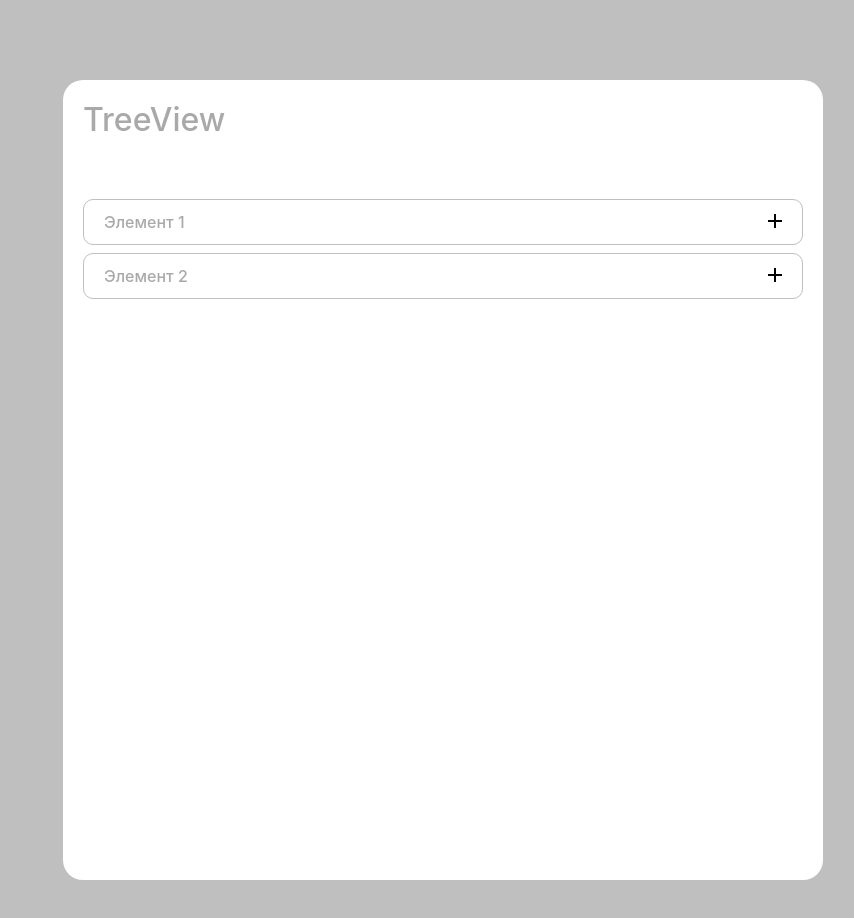
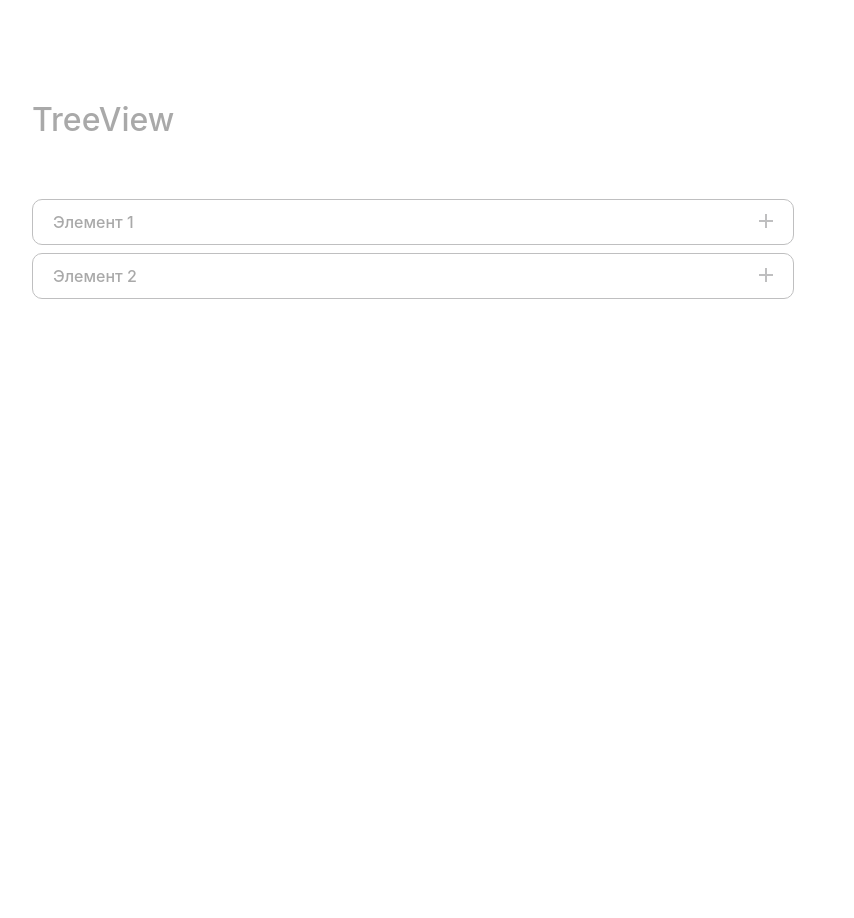
Before and after one commit to ellameon/treeview, a React (Create React App) app: page / in a window 1280 px wide. Shown: the top 918 px of the page, without its empty margins (197-1051 px from the left). Built offline with nearby package versions, Linux system fonts and the light colour scheme.

Commit message:
view fixes, animation

```diff
--- a/src/view/components/TreeViewElement/TreeViewElement.tsx
+++ b/src/view/components/TreeViewElement/TreeViewElement.tsx
@@ -1,25 +1,18 @@
 import React from "react";
-import {ReactComponent as Plus } from "../../../assets/icons/plus.svg";
+import { EntityStoreElement } from "../../../types";
+import { ReactComponent as Plus } from "../../../assets/icons/plus.svg";
+import { useToggleElementIsOpen } from "../../../service";
 import styles from "./index.module.css";
-import { useToggleElementIsOpen } from "../../../service";
-
-type EntityStoreElement = {
-  id: number;
-  name: string;
-  isOpen: boolean;
-  children?: EntityStoreElement[];
-};
 
 type Props = {
   element: EntityStoreElement;
 };
 
-export const TreeViewElement = ({ element }: Props) => {
-  const { toggleElementIsOpen } = useToggleElementIsOpen();
+export const TreeViewElement = ({element}: Props) => {
+  const {toggleElementIsOpen} = useToggleElementIsOpen();
 
   const onClickPlus = (id: number) => {
     toggleElementIsOpen(id);
-    console.log(id);
   };
 
   return (
@@ -28,18 +21,23 @@ export const TreeViewElement = ({ element }: Props) => {
         <div className={styles.elementName}>{element.name}</div>
         <div
           onClick={() => onClickPlus(element.id)}
-          className={`${styles.plus} ${element.isOpen ? styles.rotated : ''}`}
+          className={`${styles.plus} ${element.isOpen ? styles.rotated : ""}`}
         >
-          <Plus />
+          <Plus/>
         </div>
       </div>
-      {element.isOpen && element.children && (
-        <div className={styles.list}>
-          {element.children.map(child => (
-            <TreeViewElement key={child.id} element={child} />
-          ))}
-        </div>
-      )}
+      <div className={`${element.isOpen ? styles.listOpen : styles.list}`}>
+        {element.children && element.children.length
+          ?
+          element.children.map(child => (
+            <TreeViewElement key={child.id} element={child}/>
+          ))
+          :
+          <div className={styles.noData}>
+            Нет вложенных элементов
+          </div>
+        }
+      </div>
     </div>
   );
 };
--- a/src/view/components/TreeViewElement/index.module.css
+++ b/src/view/components/TreeViewElement/index.module.css
@@ -1,5 +1,5 @@
 .root {
-width: 720px;
+    min-width: 720px;
 }
 
 .content {
@@ -10,13 +10,27 @@ width: 720px;
     height: 24px;
     border-radius: 10px;
     border: #BFBFC0 1px solid;
+    width: 720px;
+}
+
+.content:hover {
+    box-shadow: 0 0 30px 0 rgba(34, 36, 40, 0.10);
 }
 
 .list {
     padding: 8px 0 0 20px;
     display: flex;
     flex-flow: column;
-    gap: 8px;
+    overflow: hidden;
+    animation: aniUp 1s forwards;
+}
+
+.listOpen {
+    padding: 8px 0 0 20px;
+    display: flex;
+    flex-flow: column;
+    overflow: hidden;
+    animation: ani 2s forwards;
 }
 
 .elementName {
@@ -30,6 +44,28 @@ width: 720px;
     transition: transform 0.3s ease;
 }
 
+svg {
+    fill: #BFBFC0;
+}
+
 .rotated {
     transform: rotate(45deg);
 }
+
+@keyframes ani {
+    0% {max-height: 0;}
+    100% {max-height: 100vw;}
+}
+
+@keyframes aniUp {
+    0% {max-height: 50vw;}
+    100% {max-height: 0;}
+}
+
+.noData {
+    display: flex;
+    justify-content: center;
+    color: darkgray;
+    width: 720px;
+    margin-bottom: 8px;
+}
--- a/src/view/pages/TreeView/TreeView.tsx
+++ b/src/view/pages/TreeView/TreeView.tsx
@@ -14,7 +14,7 @@ export const TreeView = () => {
         {entities && (
           <div className={styles.list}>
             {entities.map(element => (
-              <TreeViewElement element={element} key={element.id} />
+              <TreeViewElement element={element} key={element.id}/>
             ))}
           </div>
         )}
--- a/src/view/pages/TreeView/index.module.css
+++ b/src/view/pages/TreeView/index.module.css
@@ -2,13 +2,10 @@
   display: flex;
   justify-content: center;
   padding: 80px;
-  background: #BFBFC0;
   height: 100vh;
 }
 
 .content {
-  border-radius: 20px;
-  background: white;
   padding: 20px;
 }
 
@@ -22,5 +19,4 @@
 .list {
   display: flex;
   flex-flow: column;
-  gap: 8px;
 }
```
